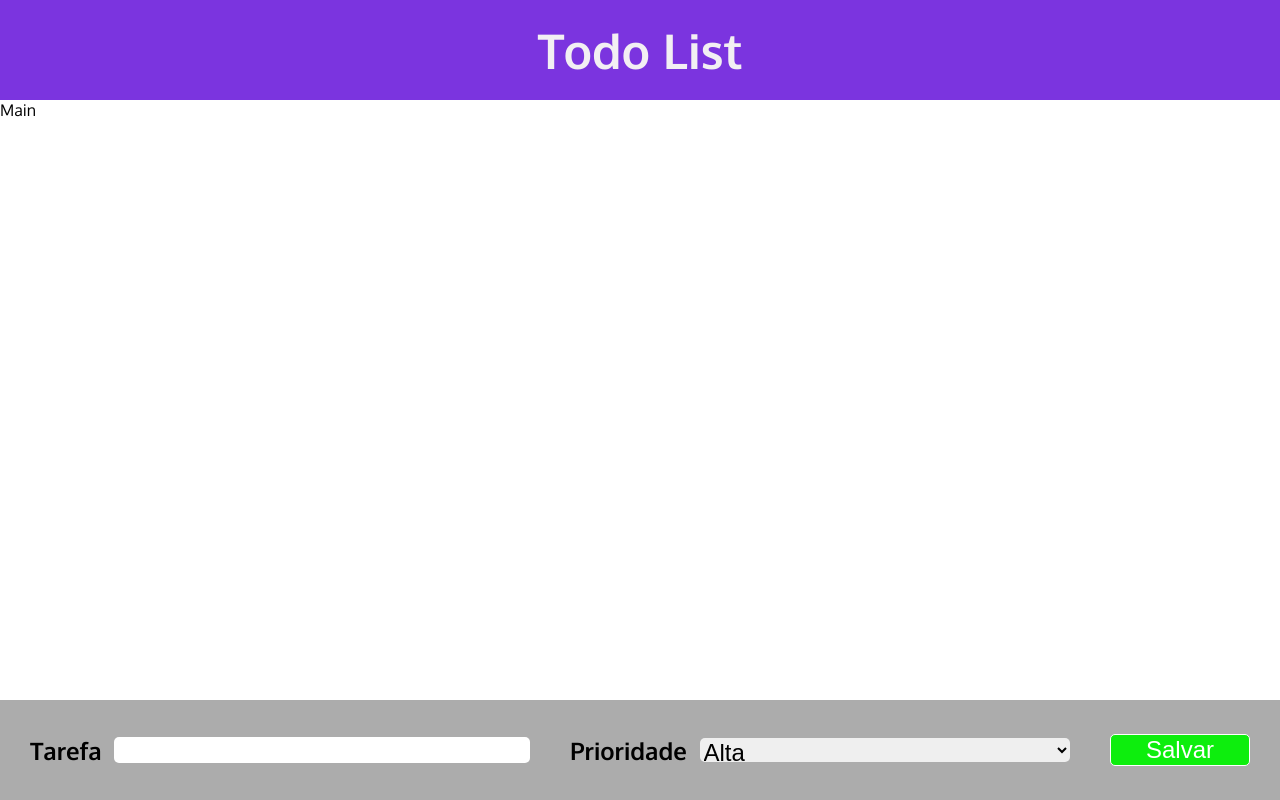
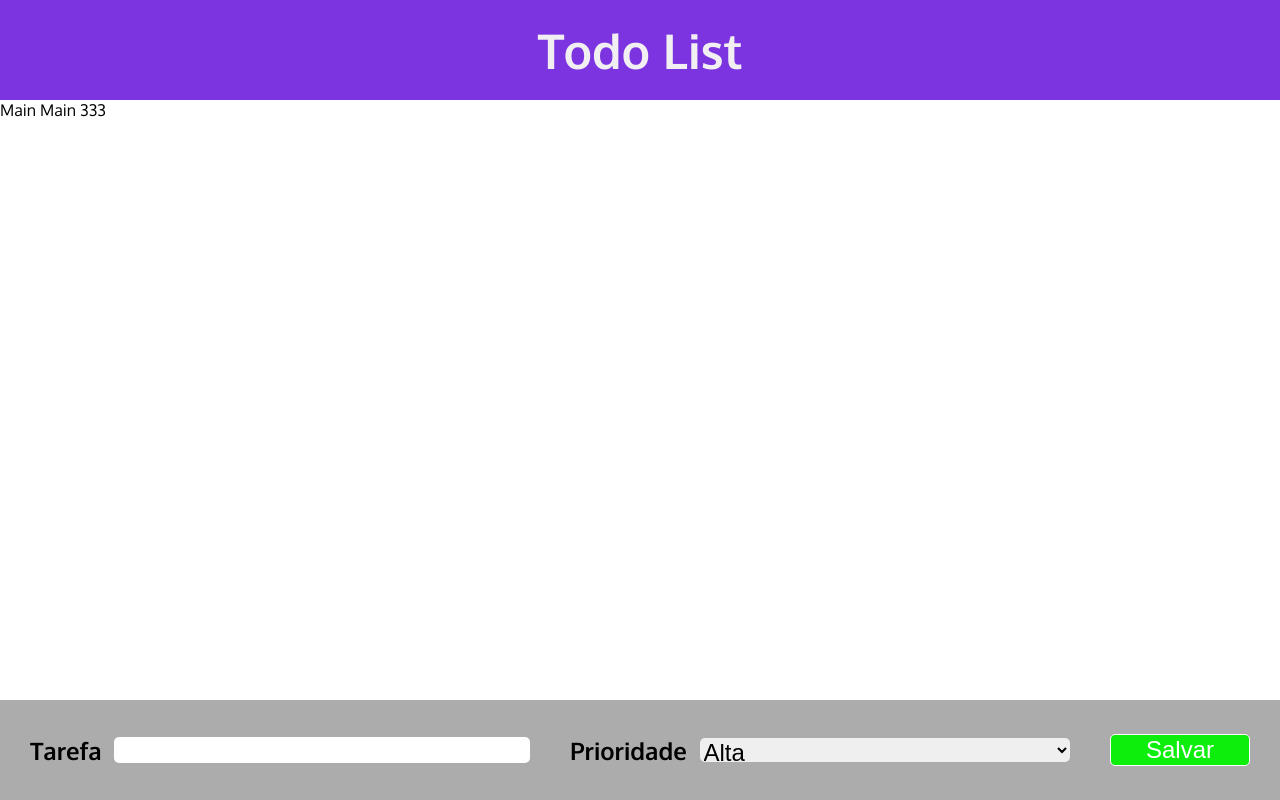
Before and after one commit to caiojardim/todo-react, a React (Create React App) app: page / in a window 1280 px wide. Built offline with nearby package versions, Linux system fonts and the light colour scheme.

Commit message:
testing github merge

```diff
--- a/src/components/template/Main.jsx
+++ b/src/components/template/Main.jsx
@@ -5,6 +5,7 @@ export default function (props) {
     return (
         <main>
             Main
+            Main 333
         </main>
     )
 }
```
